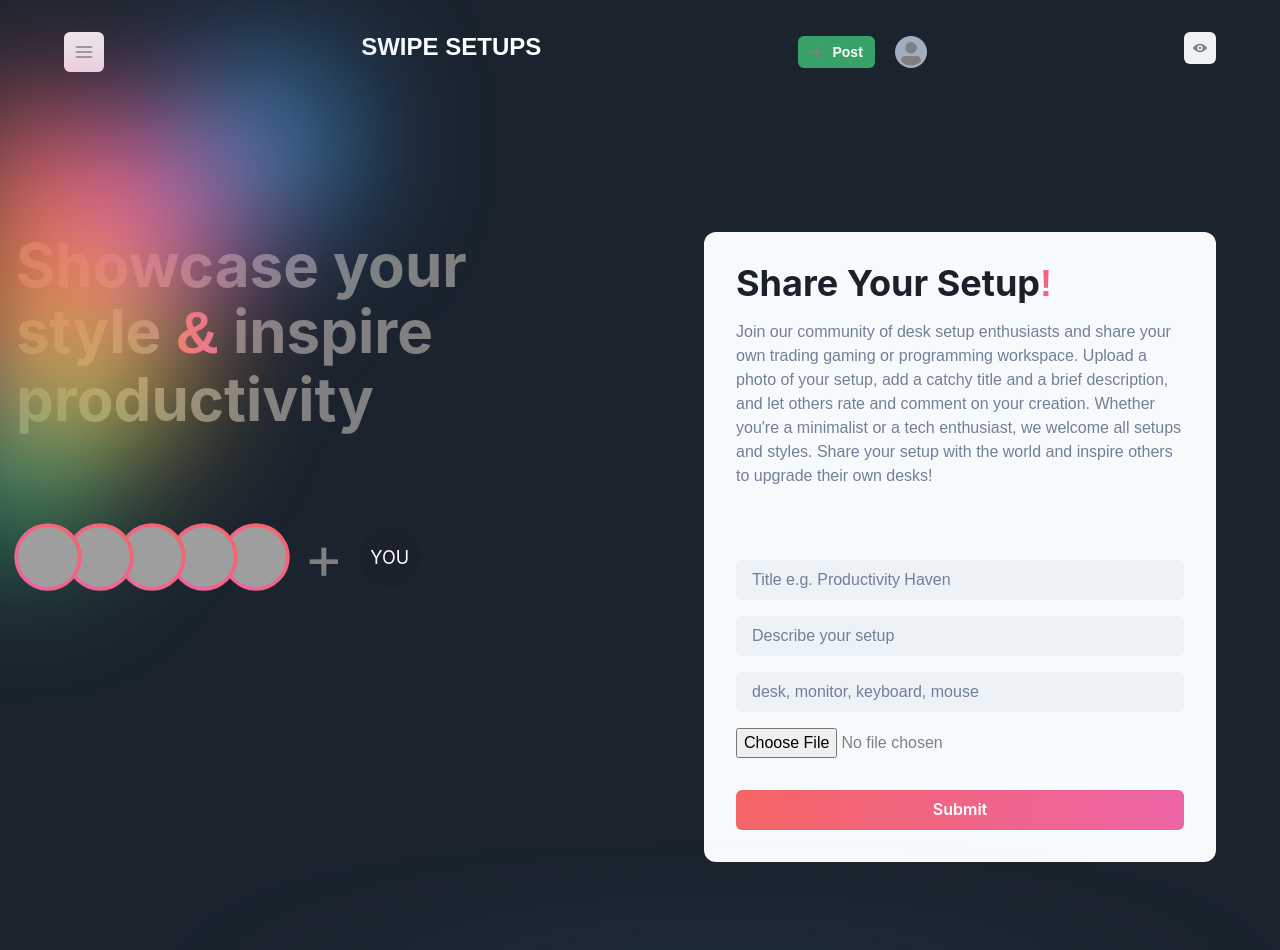
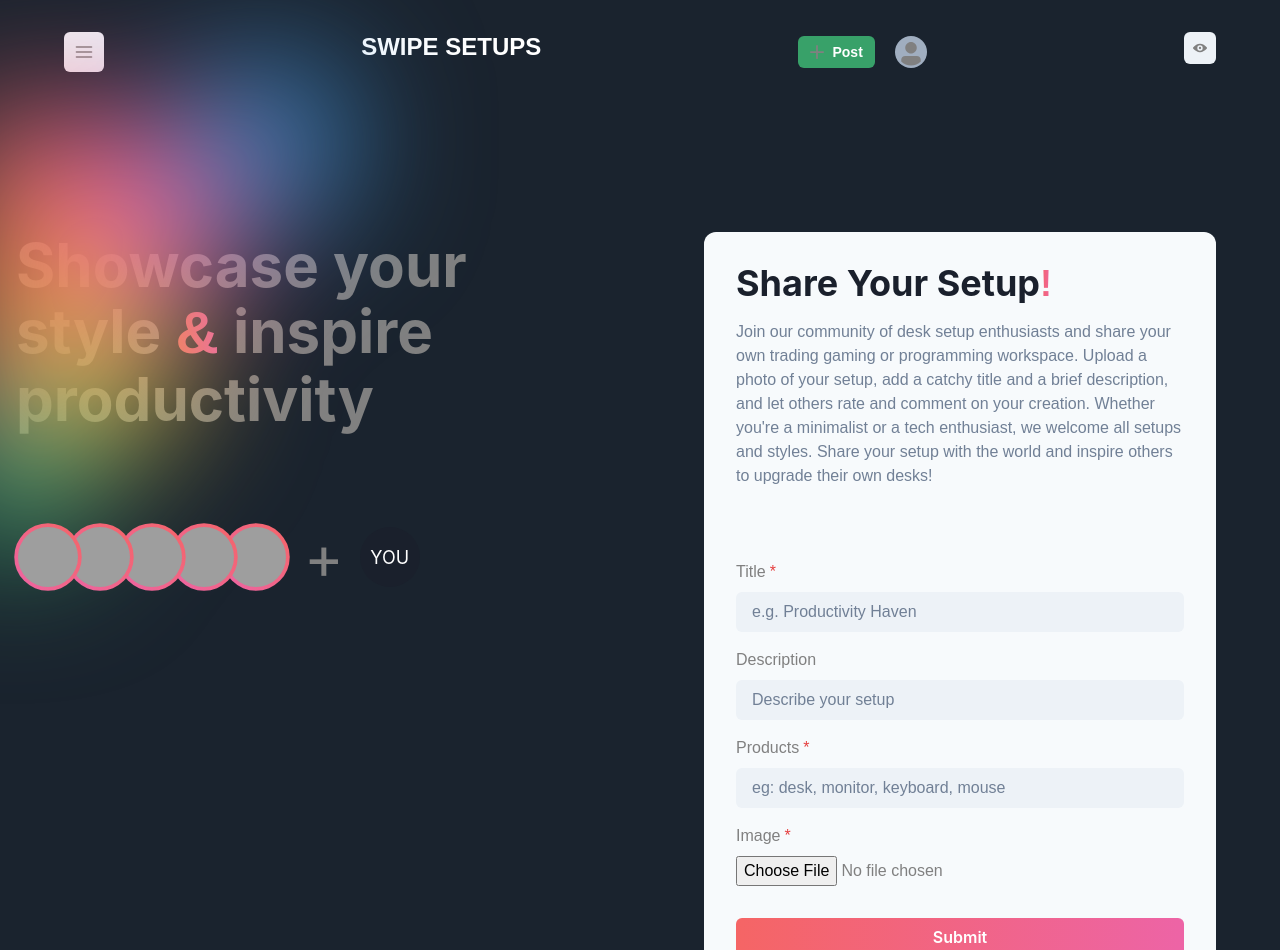
Before and after one commit to sov3333/ga-mern-project, a React (Vite) app in the folder client/: page /create in a window 1280 px wide. Shown: the top 950 px of the page. Built offline with nearby package versions, Linux system fonts and the light colour scheme; grey boxes are pictures that could not be loaded; a web font is replaced by a local one.

Commit message:
create page completed with required field alert

```diff
--- a/client/src/pages/Create.jsx
+++ b/client/src/pages/Create.jsx
@@ -13,6 +13,8 @@ import {
   useBreakpointValue,
   Icon,
   Link,
+  FormControl,
+  FormLabel,
 } from '@chakra-ui/react';
 import { useState } from 'react';
 import FileBase64 from 'react-file-base64';
@@ -21,9 +23,7 @@ import { useNavigate } from 'react-router-dom';
 // "Join our Team" from https://chakra-templates.dev/forms/authentication
 
 //TODO:
-//1) create upload photo function
-//2) linking to user when submit
-//3) add checking input required feature for title and products
+//1) linking to user when submit
 
 const avatars = [
   {
@@ -88,7 +88,17 @@ export default function Create() {
       .then((res) => res.json())
       .then((data) => setNewSetup(data.newSetup))
       .catch((err) => console.error({ Error: err }));
+    if (
+      newSetup.title === '' ||
+      newSetup.products === '' ||
+      newSetup.img === ''
+    ) {
+      alert('Please input required field');
+    } else {
       navigate('/setups');
+      navigate(0);
+    }
+    //console.log('setup', newSetup);
   };
 
   return (
@@ -205,6 +215,8 @@ export default function Create() {
           </Stack>
           <Box as={'form'} mt={10}>
             <Stack spacing={4}>
+              <FormControl isRequired>
+                <FormLabel>Title</FormLabel>
                 <Input
                   // value={newTitle}
                   // onChange={(e) => {
@@ -214,7 +226,7 @@ export default function Create() {
                   onChange={(e) => {
                     setNewSetup({ ...newSetup, title: e.target.value });
                   }}
-                placeholder='Title e.g. Productivity Haven'
+                  placeholder='e.g. Productivity Haven'
                   bg={'gray.100'}
                   border={0}
                   color={'gray.500'}
@@ -222,6 +234,9 @@ export default function Create() {
                     color: 'gray.500',
                   }}
                 />
+              </FormControl>
+              <FormControl>
+                <FormLabel>Description</FormLabel>
                 <Input
                   // value={newDescription}
                   // onChange={(e) => {
@@ -239,6 +254,9 @@ export default function Create() {
                     color: 'gray.500',
                   }}
                 />
+              </FormControl>
+              <FormControl isRequired>
+                <FormLabel>Products</FormLabel>
                 <Input
                   // value={newProducts}
                   // onChange={(e) => {
@@ -251,7 +269,7 @@ export default function Create() {
                       products: e.target.value.split(/\s*,\s*/),
                     });
                   }}
-                placeholder='desk, monitor, keyboard, mouse'
+                  placeholder='eg: desk, monitor, keyboard, mouse'
                   bg={'gray.100'}
                   border={0}
                   color={'gray.500'}
@@ -259,11 +277,9 @@ export default function Create() {
                     color: 'gray.500',
                   }}
                 />
-              {/* <FileBase64
-                type='file'
-                multiple={false}
-                onDone={({ base64 }) => setNewImage({ newImage: base64 })}
-              /> */}
+              </FormControl>
+              <FormControl isRequired>
+                <FormLabel>Image</FormLabel>
                 <FileBase64
                   type='file'
                   multiple={false}
@@ -271,6 +287,7 @@ export default function Create() {
                     setNewSetup({ ...newSetup, img: base64 })
                   }
                 />
+              </FormControl>
               {/* <Button fontFamily={'heading'} bg={'gray.200'} color={'gray.800'}>
                 Upload Photo
               </Button> */}
```
Lines whose indentation alone changed are shown as unchanged.
